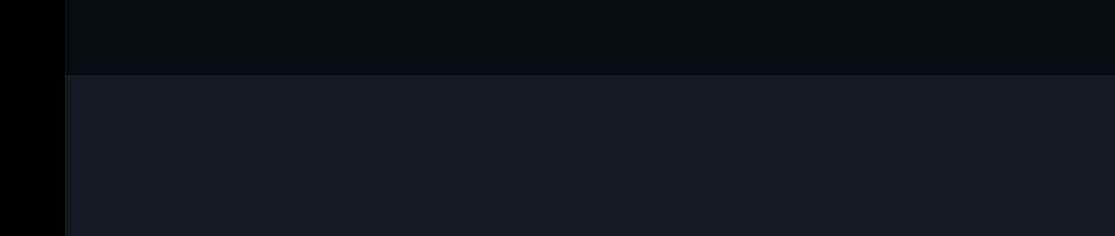
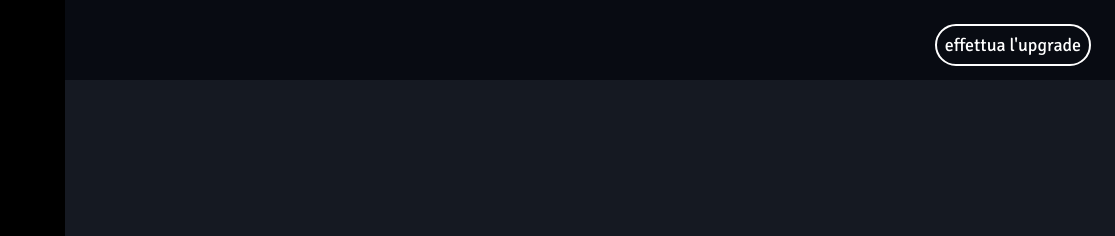
Before and after one commit to LorenzoScalvini/html-css-spotifyweb, a plain HTML site: page index.html in a window 1280 px wide. Shown: the top 236 px of the page, 165-1280 px from the left. Drawn offline with Linux system fonts and the light colour scheme.

Commit message:
ADD: premium button

```diff
--- a/css/app.css
+++ b/css/app.css
@@ -1,8 +1,5 @@
 @import url('https://fonts.googleapis.com/css2?family=Signika:wght@300..700&display=swap');
 
-:root{
-
-}
 * {
 	box-sizing: border-box;
 	margin: 0;
@@ -243,5 +240,18 @@ hr.solid {
 
 .premium {
     background-color: #080b12;
-    height: 75px;
+    height: 5rem;
+    text-align: center;
 }
+
+.premium-button {
+    width: 250;
+    height: 50;
+    border: 2px solid #ffffff;
+    color: #ffffff;
+    border-radius: 999px;
+    float: right;
+    margin: 1.5rem;
+    padding: 0.5rem;
+    font-size: 18px;
+}
--- a/index.html
+++ b/index.html
@@ -44,7 +44,9 @@
                 </div>
 
                 <div class="music">
-                    <div class="premium"></div>
+                    <div class="premium">
+                        <a class="premium-button" href="">effettua l'upgrade</a>
+                    </div>
                     <div class="content"></div>
                 </div>
             </div>
```
